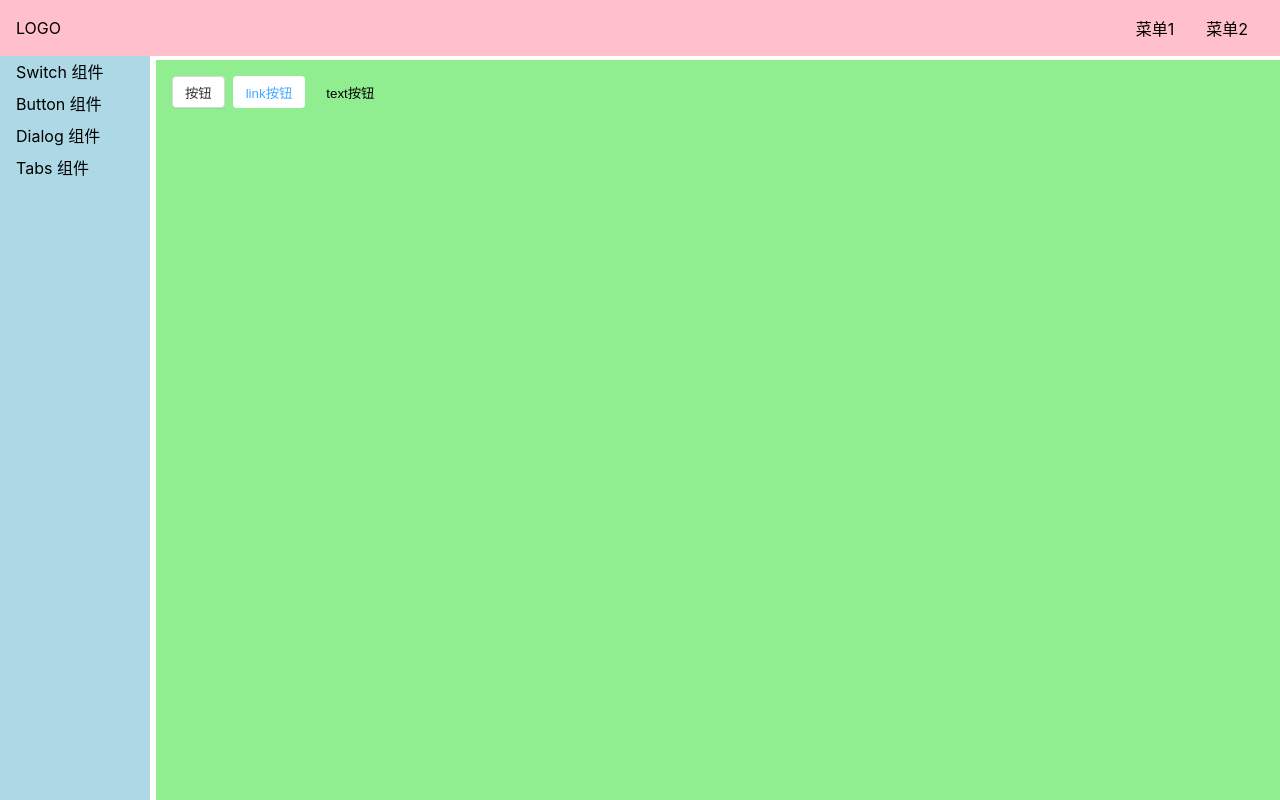
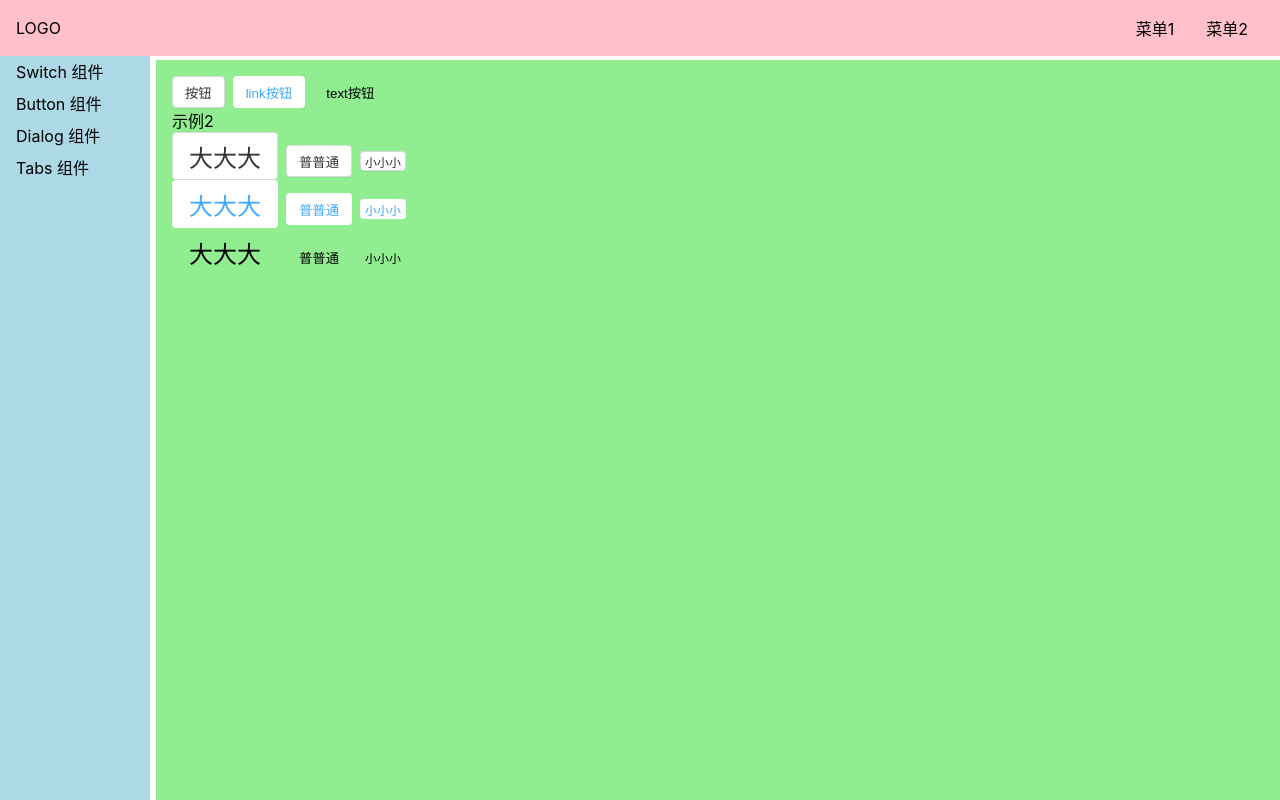
Before and after one commit to Shi-Dekai/origin-ui-vue3, a Vue app: page /#/doc/button in a window 1280 px wide. Built offline with nearby package versions, Linux system fonts and the light colour scheme.

Commit message:
支持 size 属性

```diff
--- a/src/components/ButtonDemo.vue
+++ b/src/components/ButtonDemo.vue
@@ -4,6 +4,24 @@
     <Button theme="link">link按钮</Button>
     <Button theme="text">text按钮</Button>
   </section>
+  <p>示例2</p>
+  <div>
+    <div>
+      <Button size="big">大大大</Button>
+      <Button>普普通</Button>
+      <Button size="small">小小小</Button>
+    </div>
+    <div>
+      <Button theme="link" size="big">大大大</Button>
+      <Button theme="link">普普通</Button>
+      <Button size="small" theme="link">小小小</Button>
+    </div>
+    <div>
+      <Button size="big" theme="text">大大大</Button>
+      <Button theme="text">普普通</Button>
+      <Button size="small" theme="text">小小小</Button>
+    </div>
+  </div>
 </template>
 
 <script lang="ts">
--- a/src/lib/Button.vue
+++ b/src/lib/Button.vue
@@ -1,15 +1,28 @@
 <template>
-  <button class="o-button" :class="`o-theme-${theme}`">
+  <button class="o-button" :class="classes">
     <slot />
   </button>
 </template>
 
 <script lang="ts">
+import {computed} from 'vue'
+
 export default {
   name: 'Button',
   props: {
-    theme: { type: String, default: 'button' }
-  }
+    theme: { type: String, default: 'button' },
+    size: { type: String, default: 'normal' },
+  },
+  setup(props) {
+    const { size, theme } = props
+    const classes = computed(()=>{
+      return {
+        [`o-theme-${theme}`]: theme,
+        [`o-size-${size}`]: size,
+      }
+    })
+    return { classes }
+  },
 }
 </script>
 
@@ -64,5 +77,15 @@
       background: darken(white, 5%);
     }
   }
+  &.o-size-big {
+    font-size: 24px;
+    height: 48px;
+    padding: 0 16px;
+  }
+  &.o-size-small {
+    font-size: 12px;
+    height: 20px;
+    padding: 0 4px;
+  }
 }
 </style>
```
